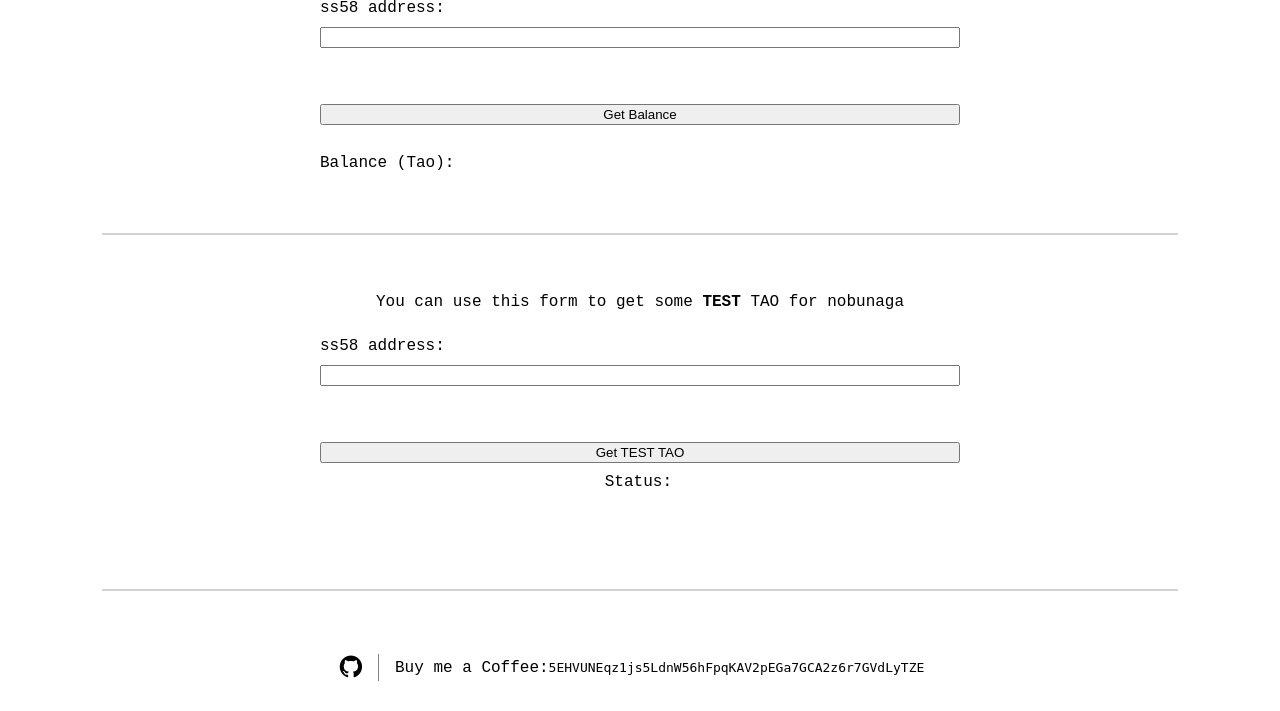
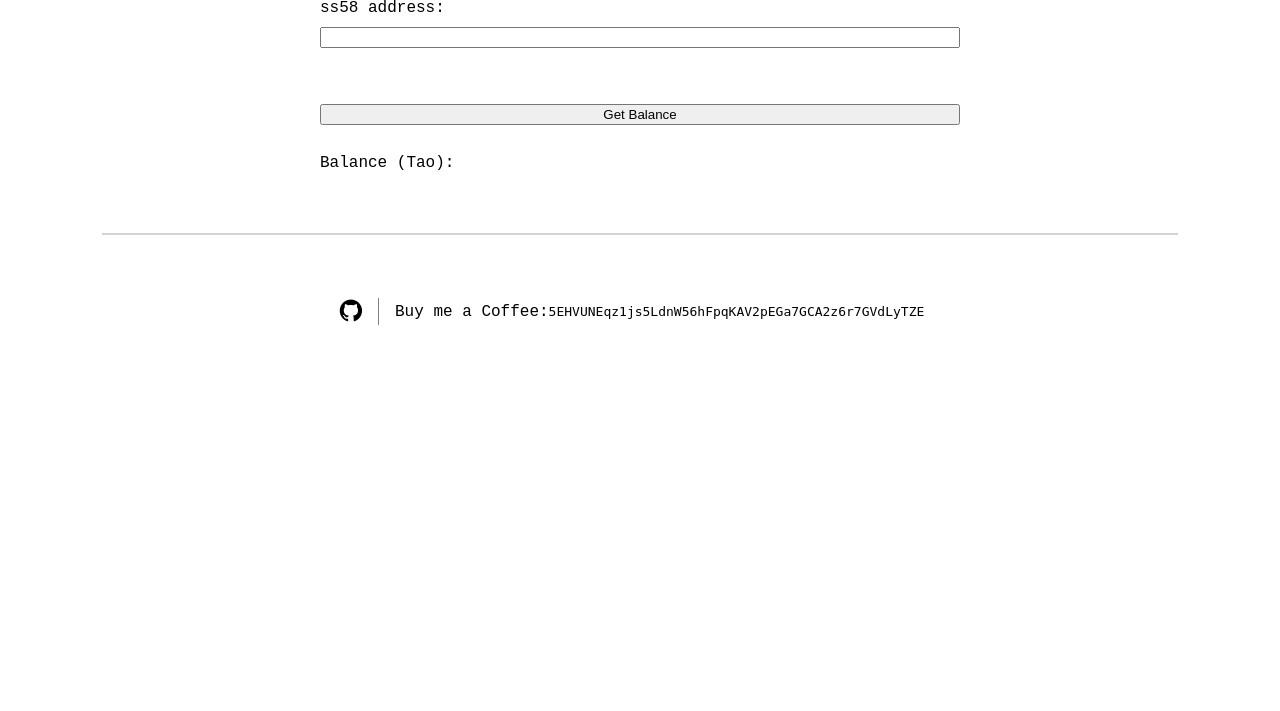
Before and after one commit to camfairchild/tensor-ping, a Flask app: page / in a window 1280 px wide. Shown: the part 749-1460 px from the top of the page. After the commit the page ends 1074 px from the top, so only its background shows below. Run offline with Flask 2, Linux system fonts and the light colour scheme.

Commit message:
remove nobu faucet

```diff
--- a/app/static/js/script.js
+++ b/app/static/js/script.js
@@ -52,25 +52,7 @@ function submitBalance(event) {
     return false;
 }
 
-function submitFaucet(event) {
-    $("#result-faucet").text("Loading...");
-    $.ajax({
-        url: '/faucet',
-        type: 'GET',
-        data: $('#form-faucet').serialize(),
-    }).then((resp) => {
-        console.log(resp);
-        $('#result-faucet').text(resp);
-    }).catch((err) => {
-        console.log(err);
-        resp = err.responseText;
-        $("#result-faucet").text("Failed\n" + resp);
-    });
-    return false;
-}
-
 $(document).ready(function() {
     $('#submit').on('click', submitForm);
     $('#submit-balance').on('click', submitBalance);
-    $('#submit-faucet').on('click', submitFaucet);
 });
--- a/app/templates/home.html
+++ b/app/templates/home.html
@@ -59,21 +59,6 @@ along with this program.  If not, see <http://www.gnu.org/licenses/>.
             </pre>
         </div>
     </div>
-    <hr />
-    <div id="faucet-root" class="root">
-      <p> You can use this form to get some <b>TEST</b> TAO for nobunaga </p>
-      <form id="form-faucet">
-            <label for="addr" aria-required="true">ss58 address:</label>
-            <input type="text" id="addr" name="addr" maxlength="48"><br><br>
-            <button id="submit-faucet" type="button">Get TEST TAO</button>
-      </form>
-      <div id="result-faucet-root" class "result-root result-faucet">
-         Status:
-         <pre id="result-faucet">
-
-	</pre>
-      </div>
-   </div>
    <hr />
    <footer id="footer">
     <div class="footer-inner">
```
